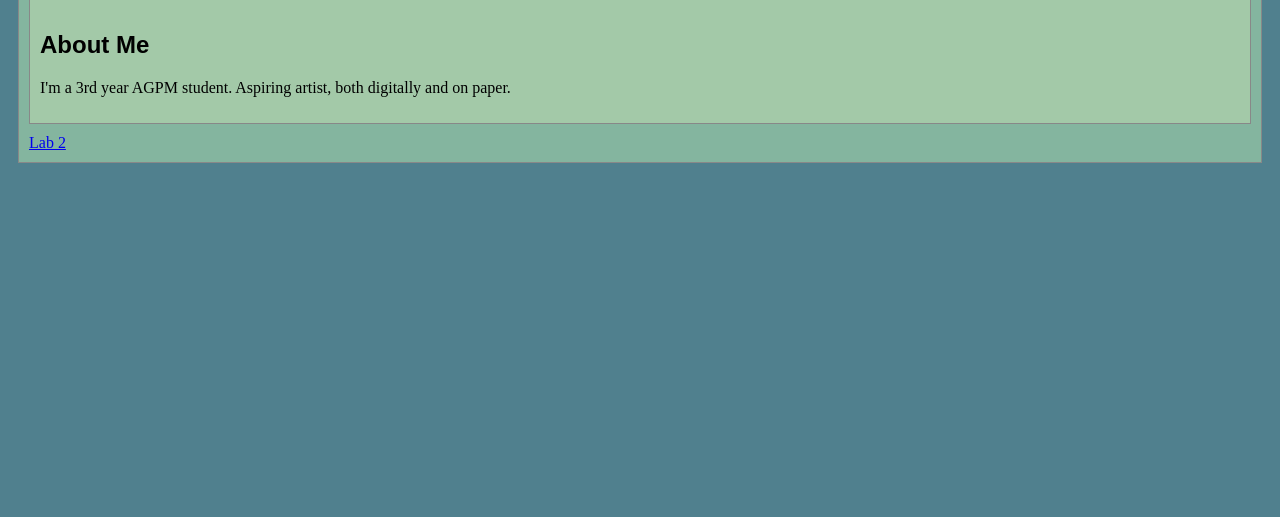
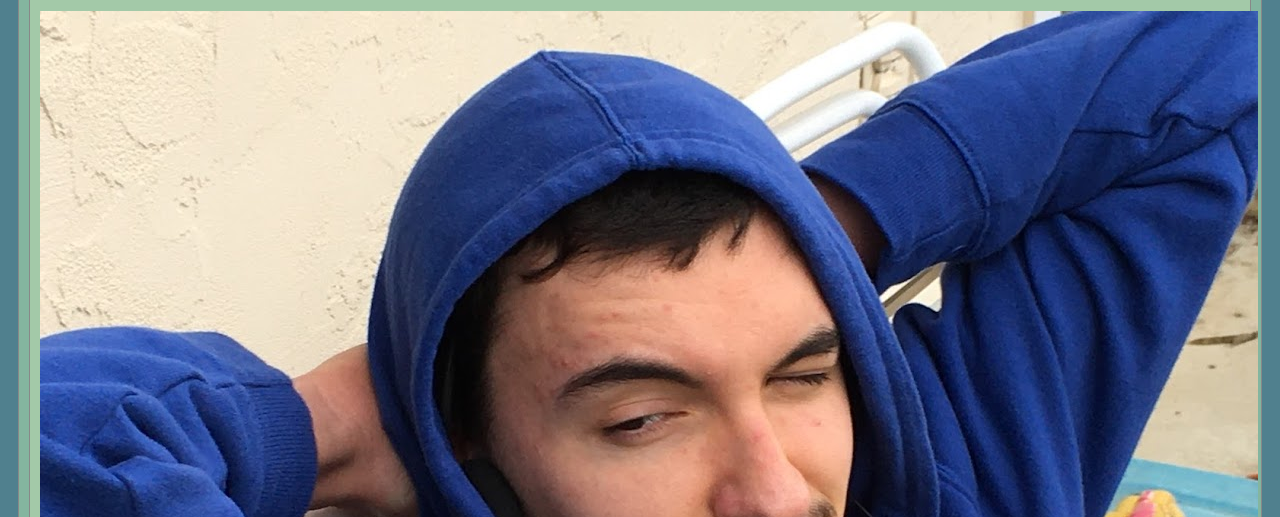
Before and after one commit to LocoBean11/art101, a plain HTML site: page index.html in a window 1280 px wide. Shown: the part 435-952 px from the top of the page. Before the commit the page ends 800 px from the top, so only its background shows below. Drawn offline with Linux system fonts and the light colour scheme.

Commit message:
Update index.html

```diff
--- a/index.html
+++ b/index.html
@@ -25,6 +25,7 @@
 			<div class="minor-section">
 					<!-- Note that all filenames use lowercase and no spaces -->
 					<img class="cat-photo" src="./img/arodriguez_cityposter.jpg">
+					<img id="my-portrait" src="img/img_1871.jpg" />
 					<h2>About Me</h2>
 					<p>I'm a 3rd year AGPM student. Aspiring artist, both digitally and on paper.</p>
 			</div>
```
